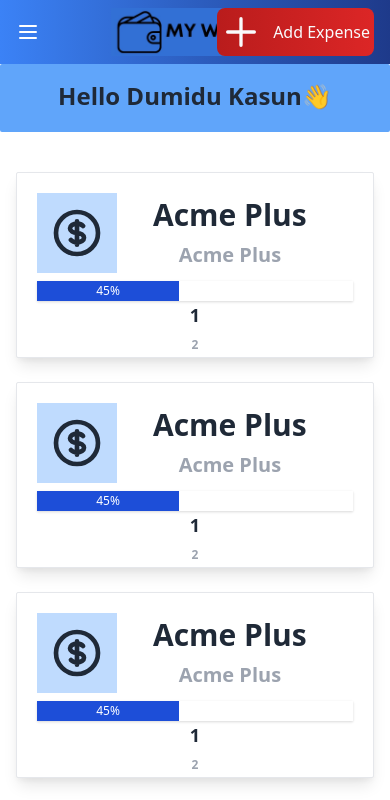
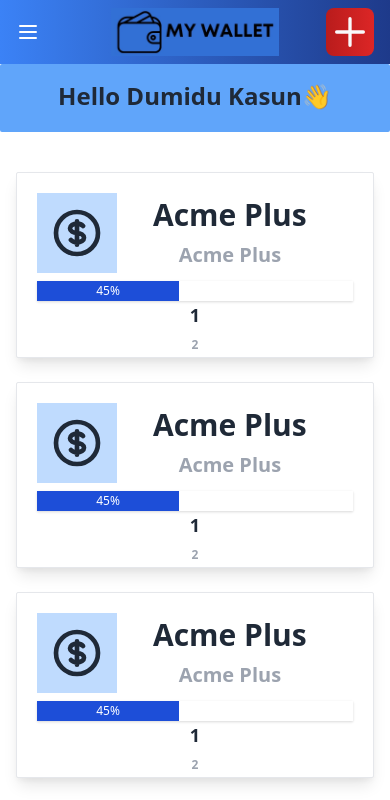
Before and after one commit to dumidu1998/Expense-tracker-front, a React (Create React App) app: page / in a window 390 px wide. Shown: the top 800 px of the page. Built offline with nearby package versions, Linux system fonts and the light colour scheme.

Commit message:
responsive issue

```diff
--- a/src/components/Navbar.js
+++ b/src/components/Navbar.js
@@ -68,10 +68,10 @@ export default function Navbar(props) {
                                     type="button"
                                     className="bg-gradient-to-r from-red-700 to-red-600 p-1 rounded-lg h-12 flex items-center justify-center  text-gray-50 hover:text-white hover:bg-blue-800"
                                 >
-                                    <svg xmlns="http://www.w3.org/2000/svg" className="h-10 w-10 mr-3" fill="none" viewBox="0 0 24 24" stroke="currentColor">
+                                    <svg xmlns="http://www.w3.org/2000/svg" className="h-10 w-10 " fill="none" viewBox="0 0 24 24" stroke="currentColor">
                                         <path strokeLinecap="round" strokeLinejoin="round" strokeWidth={2} d="M12 4v16m8-8H4" />
                                     </svg>
-                                    Add Expense
+                                    <span className="hidden lg:block lg:ml-3 md:ml-3 md:block">Add Expense</span>
                                 </button>
                             </div>
                         </div>
```
